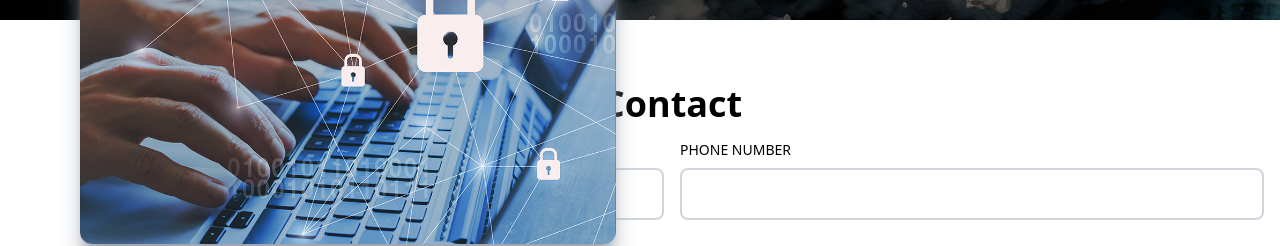
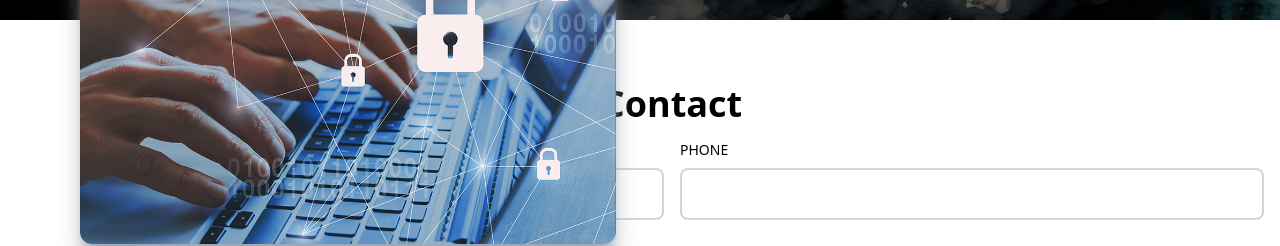
Before and after one commit to Jkhall81/React-Portfolio, a React (Vite) app: page / in a window 1280 px wide. Shown: the part 2380-2626 px from the top of the page. Built offline with nearby package versions, Linux system fonts and the light colour scheme.

Commit message:
finished with form and hooked it up to getform.

```diff
--- a/src/components/Contact.jsx
+++ b/src/components/Contact.jsx
@@ -6,7 +6,11 @@ const Contact = () => {
       <h1 className="py-=4 text-4xl font-bold text-center text-black">
         Contact
       </h1>
-      <form action="" method="POST" encType="multipart/form-data">
+      <form
+        action="https://getform.io/f/954d706a-56a6-48ab-8b04-3c01d8278bd1"
+        method="POST"
+        encType="multipart/form-data"
+      >
         <div className="grid md:grid-cols-2 gap-4 w-full py-2">
           <div className="flex flex-col">
             <label className="uppercase text-sm py-2">Name</label>
@@ -17,7 +21,7 @@ const Contact = () => {
             />
           </div>
           <div className="flex flex-col">
-            <label className="uppercase text-sm py-2">Phone Number</label>
+            <label className="uppercase text-sm py-2">Phone</label>
             <input
               className="border-2 rounded-lg p-3 flex border-gray-300"
               type="text"
```
